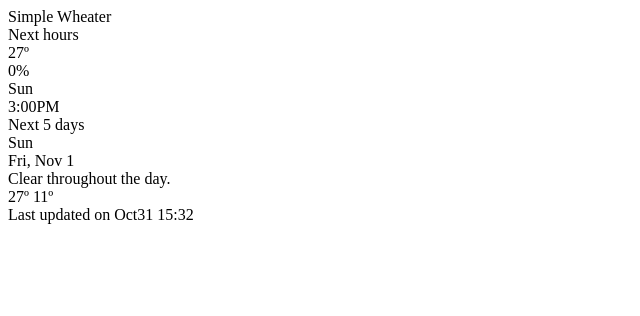
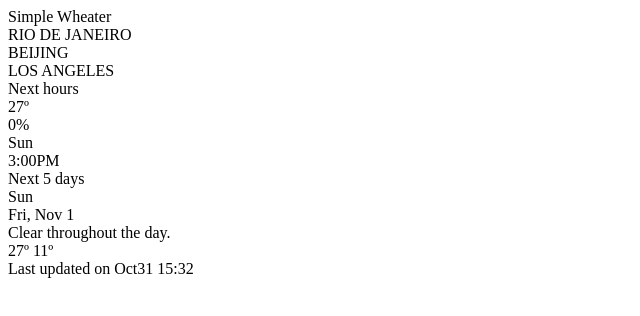
Before and after one commit to Lancerider/simple-weather, a Vue app: page / in a window 1280 px wide. Shown: the top 316 px of the page, without its empty margins (0-640 px from the left). Built offline with nearby package versions, Linux system fonts and the light colour scheme; no server answers.

Commit message:
:construction: setting weather service up

```diff
--- a/src/components/WheatherApp.vue
+++ b/src/components/WheatherApp.vue
@@ -59,6 +59,8 @@
 </template>
 
 <script>
+import { getFavoritedCities, getWheaterByCityId } from '../services';
+
 export default {
   name: 'WheatherApp',
 
@@ -68,8 +70,13 @@ export default {
       currentCity: null,
     };
   },
+
   mounted() {
-    //
+    this.favoritedCities = getFavoritedCities();
+
+    [this.currentCity] = this.favoritedCities;
+
+    this.currentCity = getWheaterByCityId(this.currentCity.id);
   },
 };
 </script>
--- /dev/null
+++ b/src/services/index.js
@@ -0,0 +1,32 @@
+import axios from 'axios';
+
+const apiBaseURL = process.env.VUE_APP_API_BASE_URL || 'api.openweathermap.org/data/2.5';
+const apiKey = process.env.VUE_APP_API_KEY || '1f89da47fe4d0be6bbbf376af70bdb58';
+
+export const getFavoritedCities = () => ([
+  {
+    id: 3451189,
+    name: 'Rio de Janeiro',
+    state: '',
+    country: 'BR',
+  },
+  {
+    id: 1816670,
+    name: 'Beijing',
+    state: '',
+    country: 'CN',
+  },
+  {
+    id: 5368361,
+    name: 'Los Angeles',
+    state: 'CA',
+    country: 'US',
+  },
+]);
+
+export const getWheaterByCityId = (cityId) => {
+  // TODO: /forecast/hourly the api says "invalid api key"
+  const url = `${apiBaseURL}/forecast?id=${cityId}&appid=${apiKey}`;
+
+  return axios.get(url);
+};
```
Also changed, not shown: 1 other file (tests, documents, lock files or other folders).
